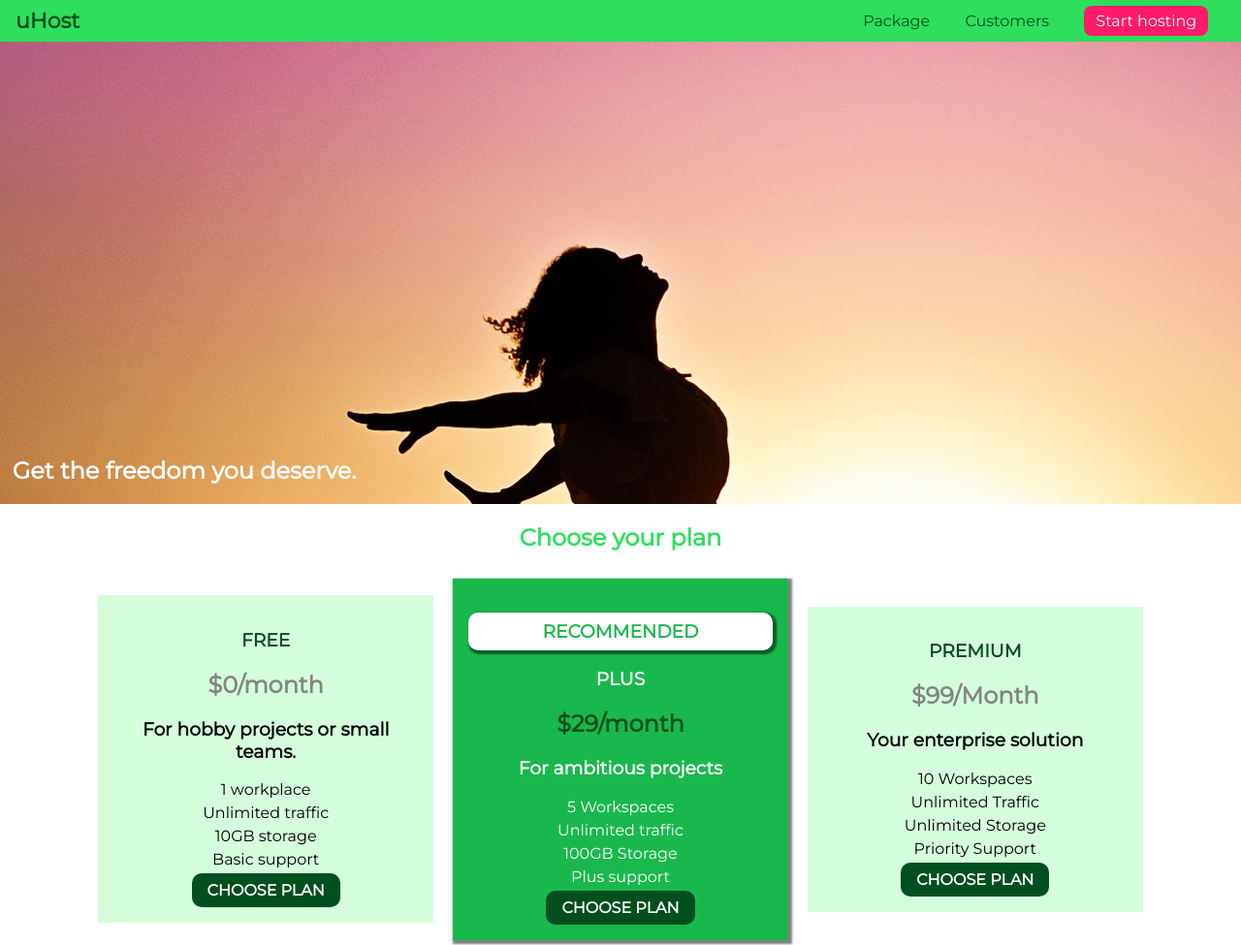
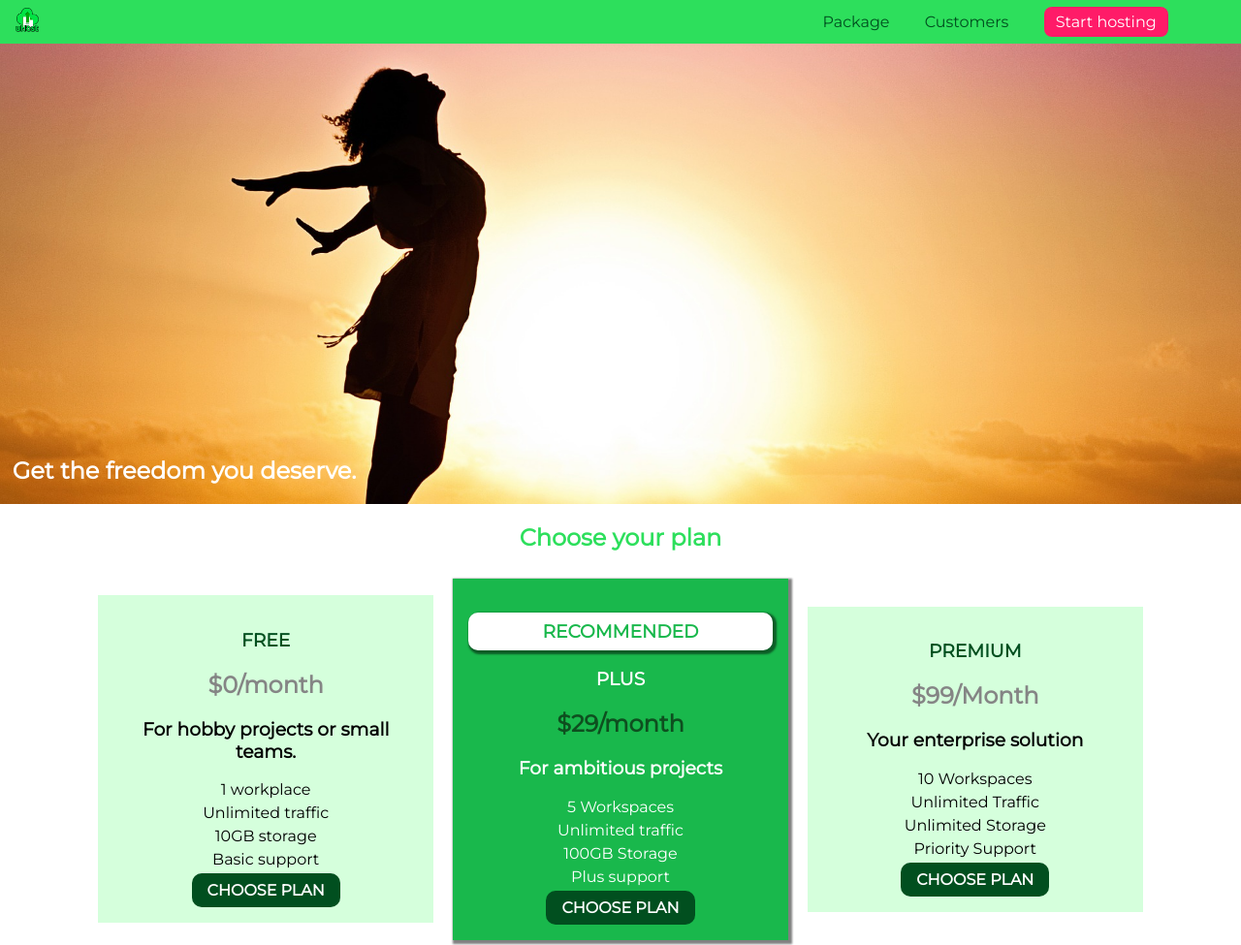
Before and after one commit to jcranwang/CSS-Projects, a plain HTML site: page Project-uHost/index.html in a window 1280 px wide. Shown: the top 975 px of the page at 97% size. Drawn offline with Linux system fonts and the light colour scheme.

Commit message:
Project-uHost: improve overview background image, add brand icon

```diff
--- a/Project-uHost/index.html
+++ b/Project-uHost/index.html
@@ -14,7 +14,15 @@
   </head>
   <body>
     <header class="main-header">
-      <div><a href="./index.html" class="main-header_brand">uHost</a></div>
+      <div>
+        <a href="./index.html" class="main-header_brand">
+          <img
+            class="main-header_icon"
+            src="./image/uhost-icon.png"
+            alt="icon"
+          />
+        </a>
+      </div>
       <nav class="main-nav">
         <ul class="main-nav_items">
           <li class="main-nav_item">
--- a/Project-uHost/main.css
+++ b/Project-uHost/main.css
@@ -9,6 +9,9 @@ body {
 
 .overview {
   background: url("./image/freedom.jpg");
+  background-size: cover;
+  background-position: left 10% top 30%;
+  background-repeat: no-repeat;
   height: 500px;
   padding: 10px;
   color: white;
--- a/Project-uHost/share.css
+++ b/Project-uHost/share.css
@@ -18,6 +18,12 @@
   color: #014f1f;
   font-size: 22px;
   font-weight: bold;
+  display: inline-block;
+  height: 25px;
+}
+
+.main-header_icon {
+  height: 100%;
 }
 
 .main-nav {
```
Also changed, not shown: Project-uHost/customers/index.html (+1 -1 lines), Project-uHost/package/index.html (+1 -1 lines).
